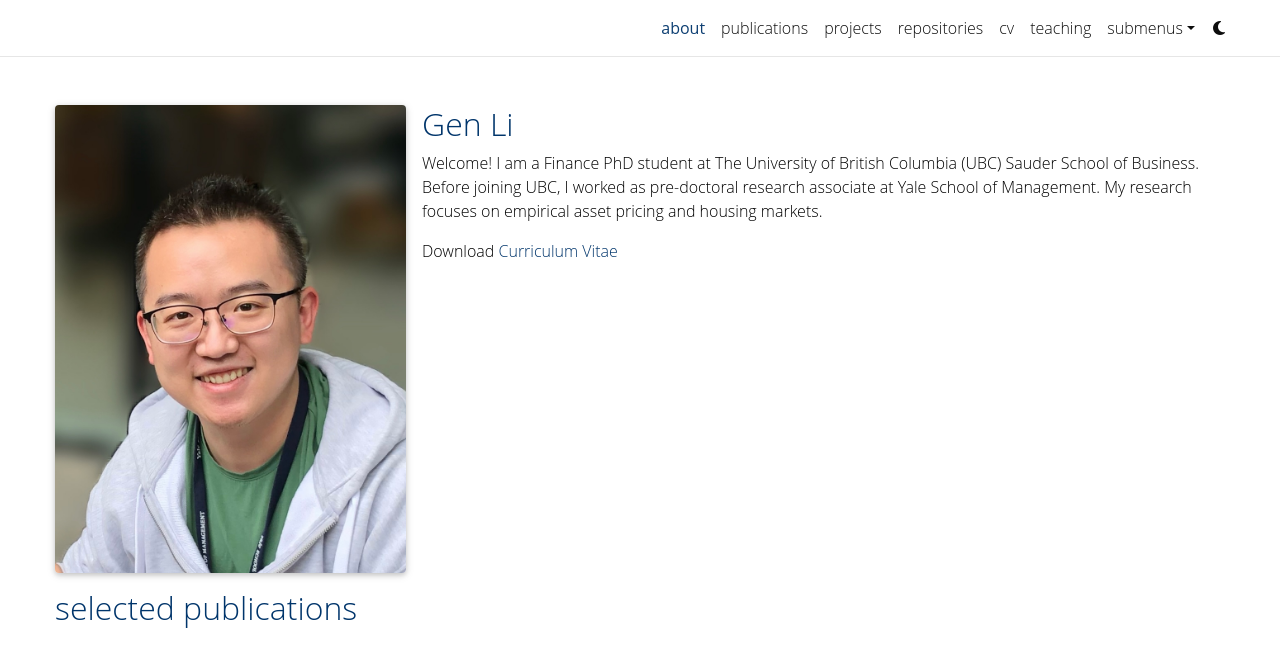
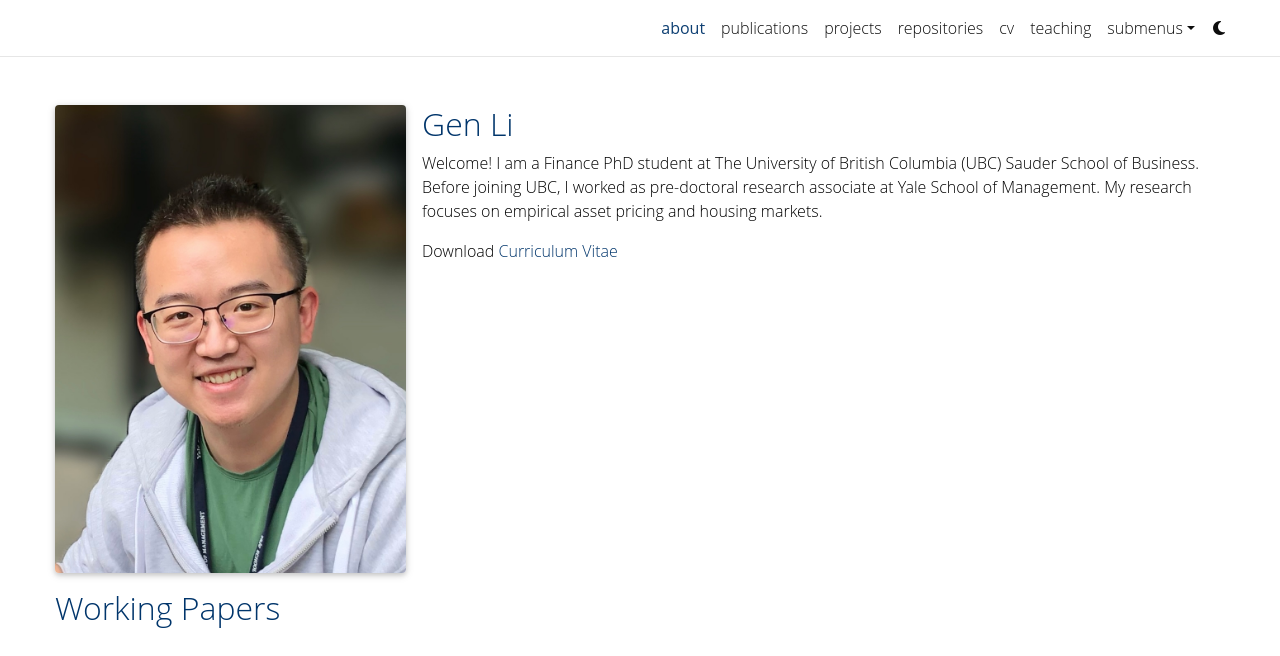
Before and after one commit to gen-li/gen-li.github.io, a Jekyll site: the page built from _pages/about.md, in a window 1280 px wide, cut to the strip 0-656 px from the top of the page. Built offline with Jekyll 4.4.1, drawn with Linux system fonts in a browser that asks for light colours; full-size pictures stand in for the smaller copies a plugin makes; comment, search, counter and statistics services are not loaded; a style sheet for code colours, icons or effects is not loaded.

Commit message:
Update about.html

```diff
--- a/_layouts/about.html
+++ b/_layouts/about.html
@@ -54,7 +54,7 @@
 
           <!-- Selected papers -->
           {% if page.selected_papers -%}
-            <h2><a href="{{ '/publications/' | relative_url }}" style="color: inherit;">selected publications</a></h2>
+            <h2><a href="{{ '/publications/' | relative_url }}" style="color: inherit;">Working Papers</a></h2>
             {%- include selected_papers.html %}
           {%- endif %}
 
```
